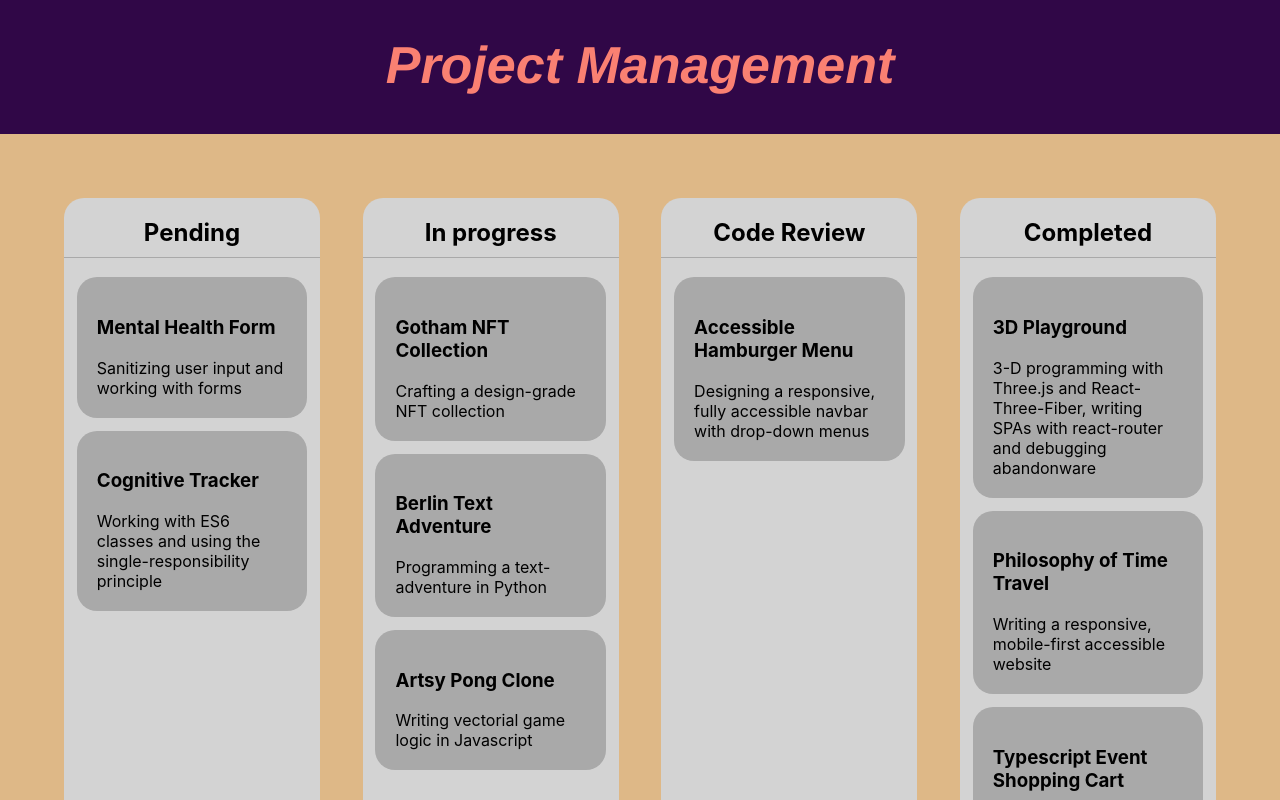
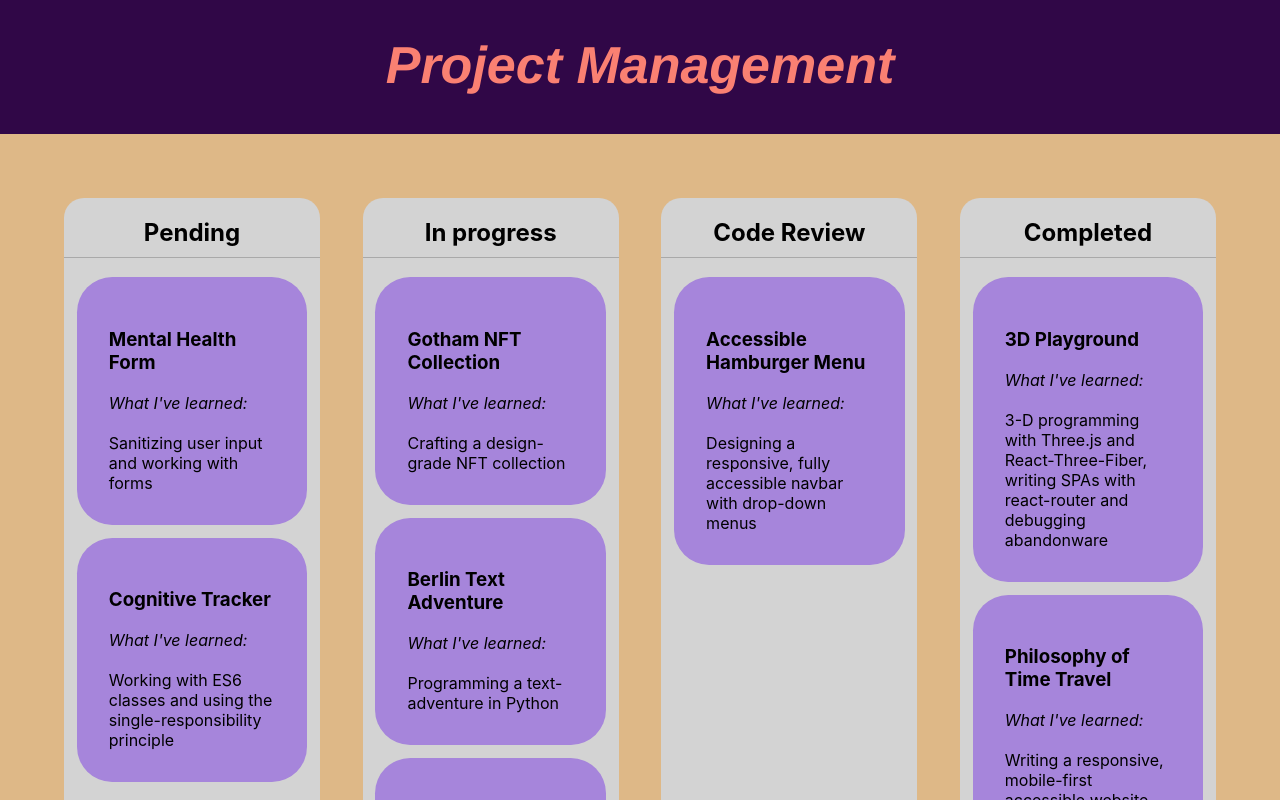
Before and after one commit to francescorizzello94/project-management, a React (Create React App) app: page / in a window 1280 px wide. Shown: the top 800 px of the page. Built offline with nearby package versions, Linux system fonts and the light colour scheme; data requests are answered from the project's data file.

Commit message:
update styling

```diff
--- a/src/components/Project/Project.css
+++ b/src/components/Project/Project.css
@@ -1,7 +1,7 @@
 .project-wrapper {
-  background: darkGray;
-  padding: 20px;
-  border-radius: 20px;
+  background: rgb(166, 133, 219);
+  padding: 2rem;
+  border-radius: 2.2rem;
   margin: 0% 5% 5% 5%;
 }
 
--- a/src/components/Project/Project.js
+++ b/src/components/Project/Project.js
@@ -4,7 +4,7 @@ export const Project = ({ name, lesson}) => {
   return (
     <div class="project-wrapper">
       <h3>{name}</h3>
-      <span>{lesson}</span>
+      <span id="lesson"><i>What I've learned:</i> <br /><br />{lesson}</span>
     </div>
   )
 }
```
